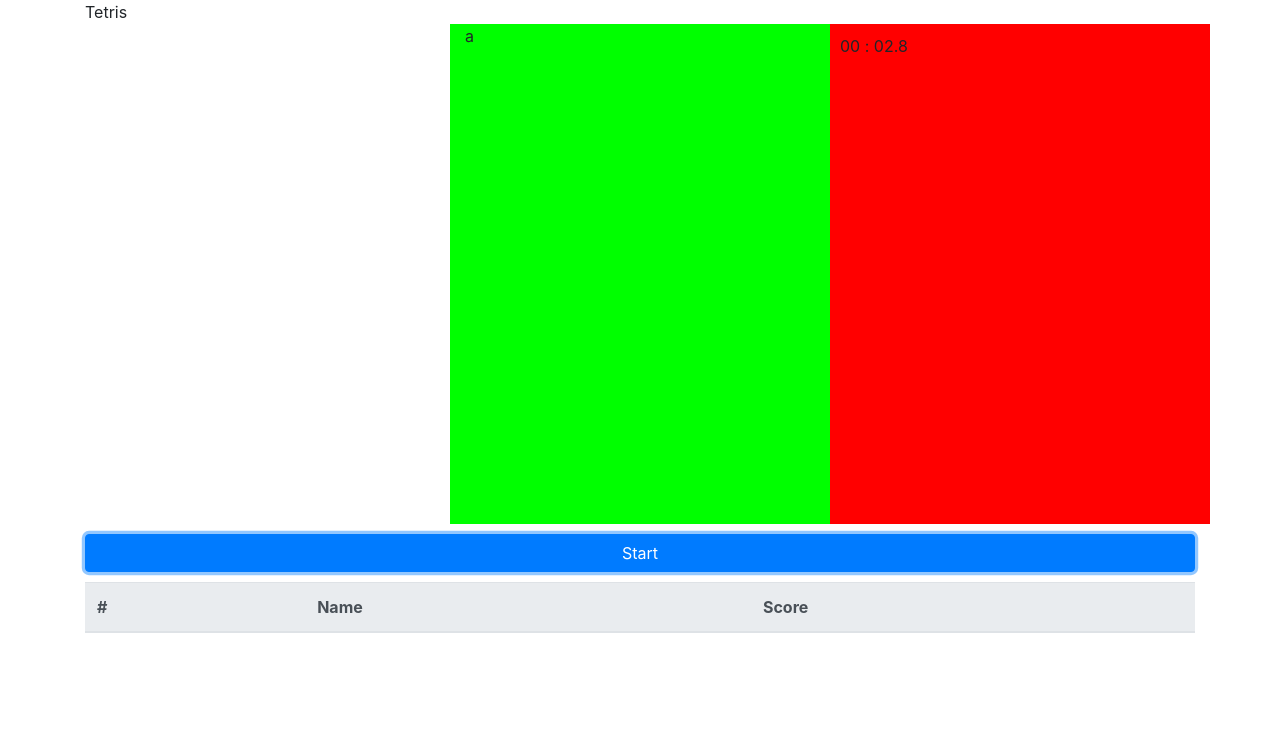
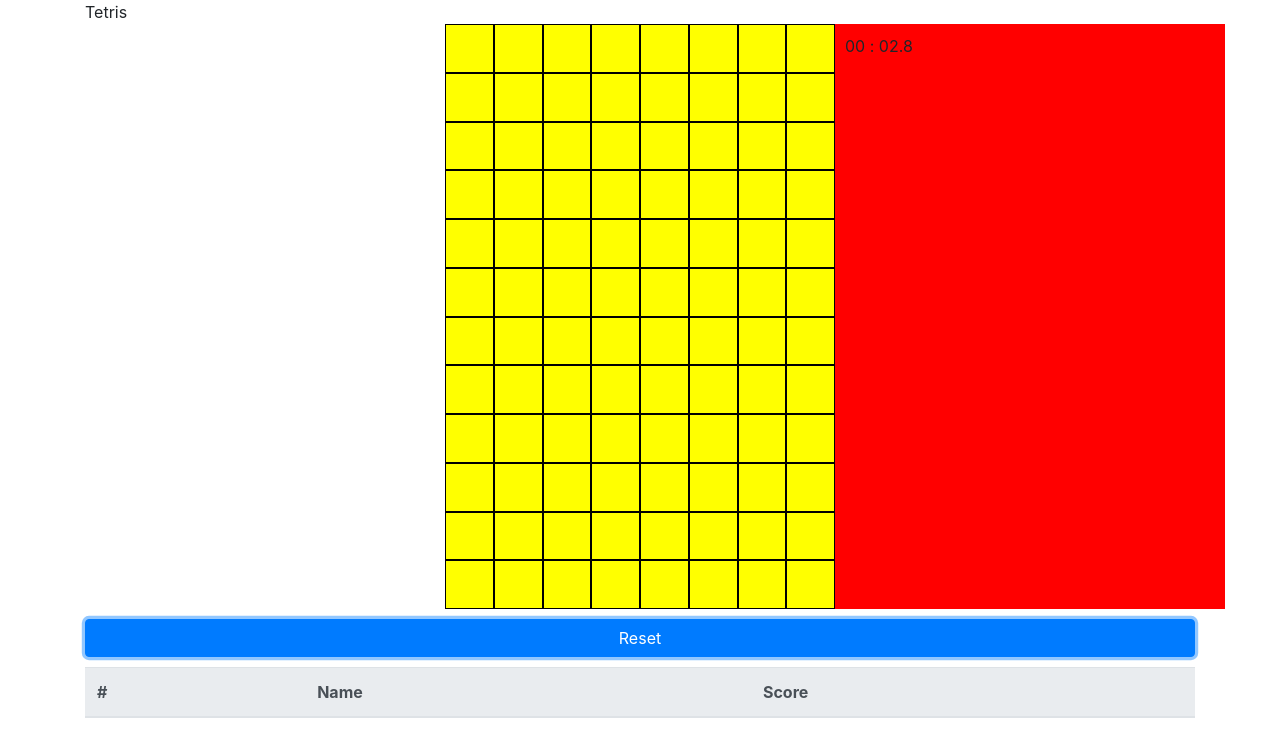
Before and after one commit to kuli00/tetris, a plain HTML site: page index.html in a window 1280 px wide. Both pictures are taken after a click on the button "Start". Drawn offline with Linux system fonts and the light colour scheme.

Commit message:
Generating Game Board

```diff
--- a/css/style.css
+++ b/css/style.css
@@ -1,9 +1,12 @@
 .game-container {
+    margin: 0;
+    padding: 0;
 }
 
 .game {
-    height: 500px;
     background-color: #0f0;
+    padding: 0;
+    text-align: center;
 }
 
 .game-buttons {
@@ -11,7 +14,7 @@
 }
 
 .game-options {
-    height: 500px;
+    height: 585px;
     padding: 10px;
     background-color: #f00;
 }
@@ -21,3 +24,20 @@
     padding: 0;
     margin: 0;
 }
+
+.game-field {
+    background-color: #ff0;
+    border: 1px solid #000;
+    width: 48.75px;
+    display:inline-block;
+    text-align: center;
+    content: "";
+    height: 48.75px;
+}
+
+.game-row {
+    width: 100%;
+    display: flex;
+    margin: 0;
+    padding: 0;
+}
--- a/index.html
+++ b/index.html
@@ -17,7 +17,7 @@
             <div class="container game-container">
                 <div class="row">
                     <div class="col-4 offset-4 game" id="game">
-                        a
+
                     </div>
                     <div class="col-4 game-options">
                         <div class="timerContainer">
@@ -33,9 +33,11 @@
                         </div>
                     </div>
                 </div>
+            </div>
+        </div>
         <div class="row">
             <div class="col-12 game-buttons">
-                        <button class="btn btn-primary btn-block" onclick="startGame()">Start</button>
+                <button class="btn btn-primary btn-block btn-start" onclick="startGame()">Start</button>
             </div>
         </div>
         <div class="row">
@@ -55,7 +57,5 @@
             </div>
         </div>
     </div>
-        </div>
-    </div>
 </body>
 </html>
--- a/js/game.js
+++ b/js/game.js
@@ -1,17 +1,39 @@
 //init
+var gameBoard = new Array();
 var timer;
 var currentTime;
 var startTime;
 var seconds = 0;
 var minutes = 0;
 
+function generateGameBoard() {
+    $("#game").empty();
+    for (var i = 0; i < 12; i++) {
+        gameBoard.push([0, 0, 0, 0, 0, 0, 0, 0]);
+        let newRow = document.createElement("DIV");
+        newRow.className = "game-row";
+        for (var j = 0; j < 8; j++) {
+            let newDiv = document.createElement("DIV");
+            newDiv.className = "game-field";
+            const fieldId = i + "," + j;
+            newDiv.id = fieldId;
+            newDiv.height = "30px";// = newDiv.width;
+            //newDiv.textContent = "a";
+            newRow.append(newDiv);
+
+        }
+        $("#game").append(newRow);
+    }
+}
+
 function startGame() {
+    generateGameBoard();
     timerStart();
-    console.log("click")
 }
 
 function timerStart() {
     timerReset();
+    $(".btn-start").text("Reset");
     setInterval(function () {
         parseTimeUnits();
         currentTime = new Date;
@@ -25,7 +47,7 @@ function timerStart() {
 }
 
 function timerStop() {
-
+    console.log("a");
 }
 
 function timerReset() {
```
Lines whose indentation alone changed are shown as unchanged.
